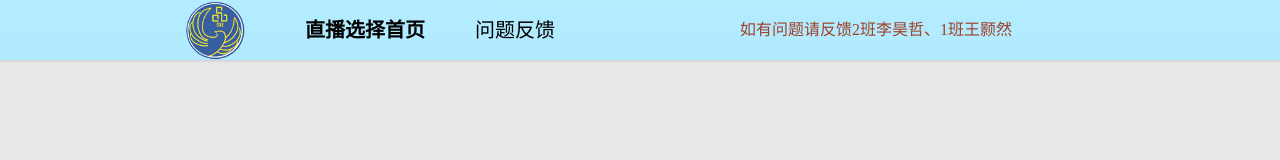
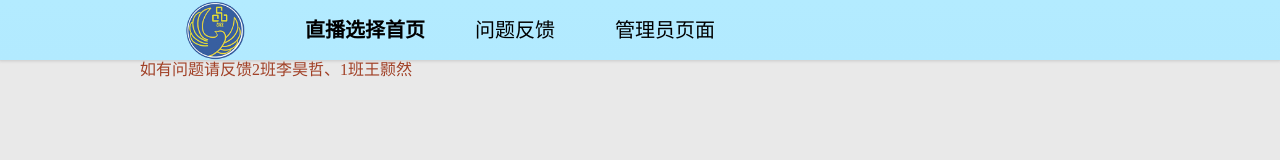
Before and after one commit to FQO3/Cy2022-live-web, a website: page public/head.html in a window 1280 px wide. Drawn offline with Linux system fonts and the light colour scheme.

Commit message:
Update head.html

```diff
--- a/public/head.html
+++ b/public/head.html
@@ -11,6 +11,7 @@
             <li><a style="border: 0px 20px;" href="../index.html"><img src="../pic/logo.png" alt="媒体部会徽" height="60px"></a></li>
             <li><a class="al" href="../index.html"><b>直播选择首页</b></a></li>
             <li><a class="al" href="../suggest.html">问题反馈</a></li>
+            <li><a class="al" href="/admin/adm.html">管理员页面</a></li>
             <li></li>
             <p style="float: left;height: 40px;line-height: 60px;text-align: center;color: rgb(161, 65, 39);">如有问题请反馈2班李昊哲、1班王颢然</p>
         </ul>
```
